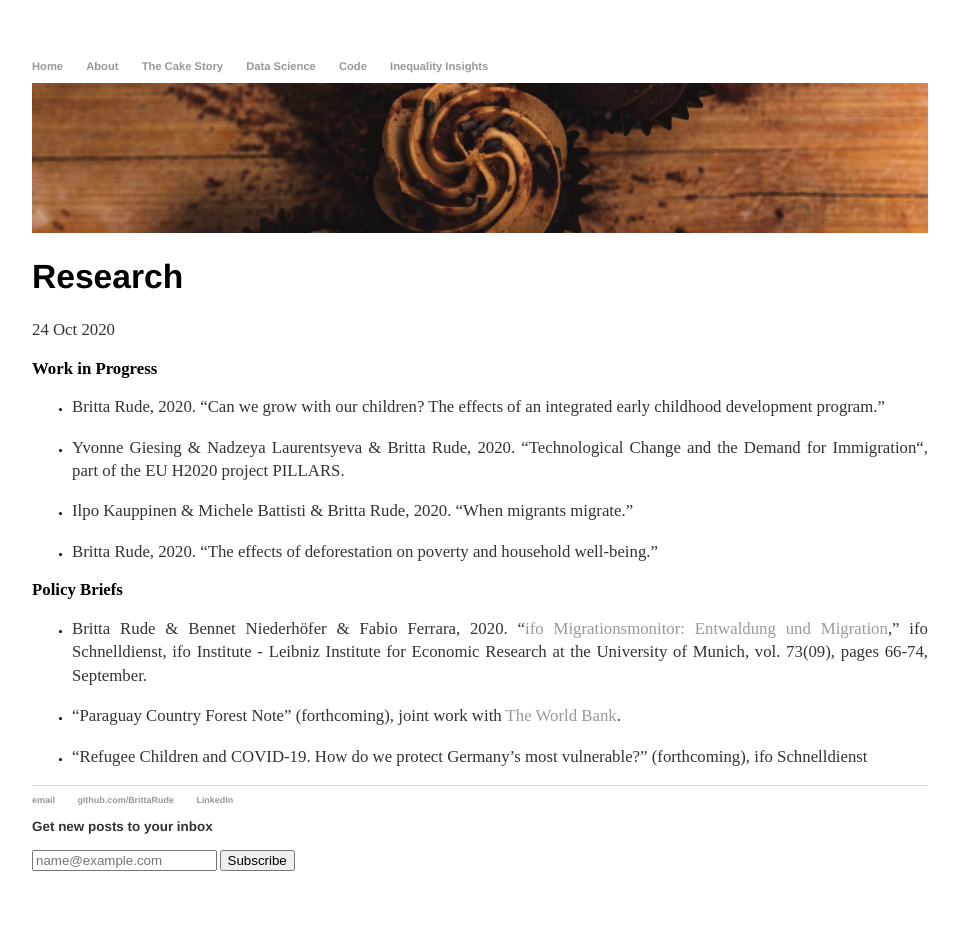
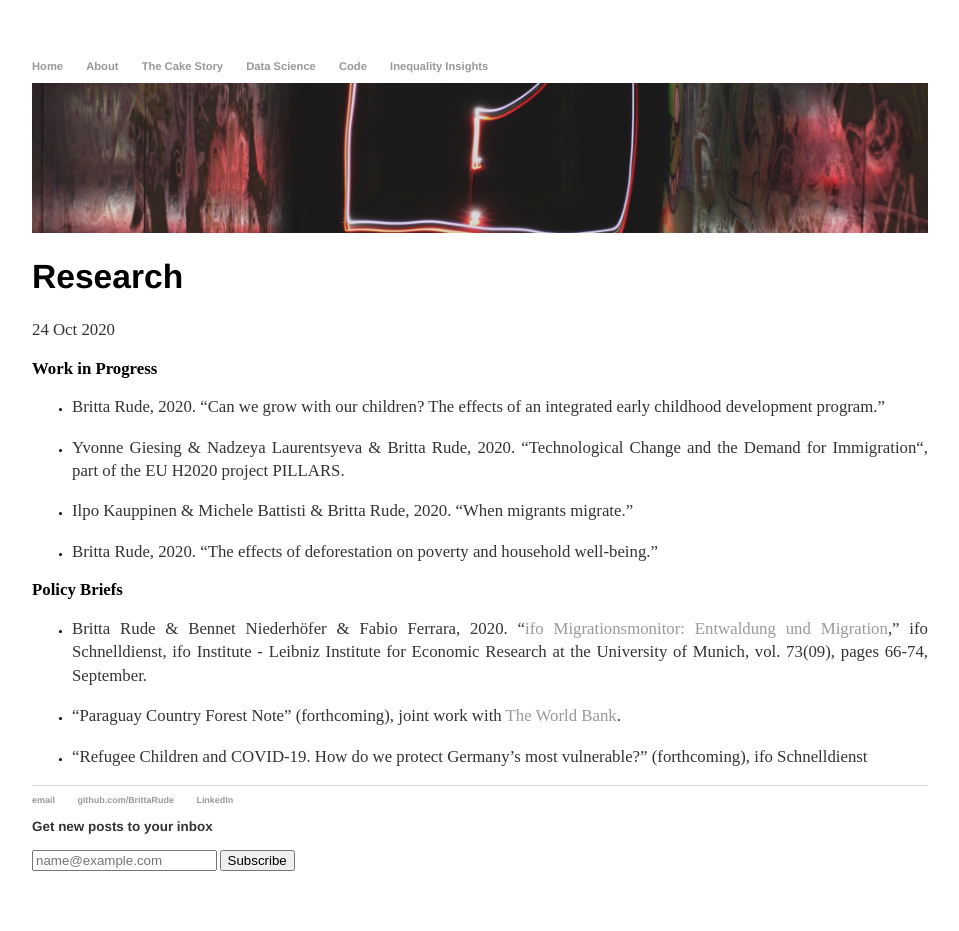
Before and after one commit to BrittaRude/BrittaRude.github.io, a Jekyll site: the page built from inputs_about/_posts/2020-10-24-britta-rude-research.md, in a window 1280 px wide. Shown: the whole page, without its empty margins (160-1119 px from the left). Built offline with Jekyll 4.4.1, drawn with Linux system fonts in a browser that asks for light colours.

Commit message:
Update 2020-10-24-britta-rude-research.md

```diff
--- a/inputs_about/_posts/2020-10-24-britta-rude-research.md
+++ b/inputs_about/_posts/2020-10-24-britta-rude-research.md
@@ -2,7 +2,7 @@
 layout: post
 title: "Research"
 date: 2020-10-24
-image: /images/CakeStory_FeatureImage.jpg
+image: /images/Research.jpg
 ---
 
 ## Work in Progress
```
